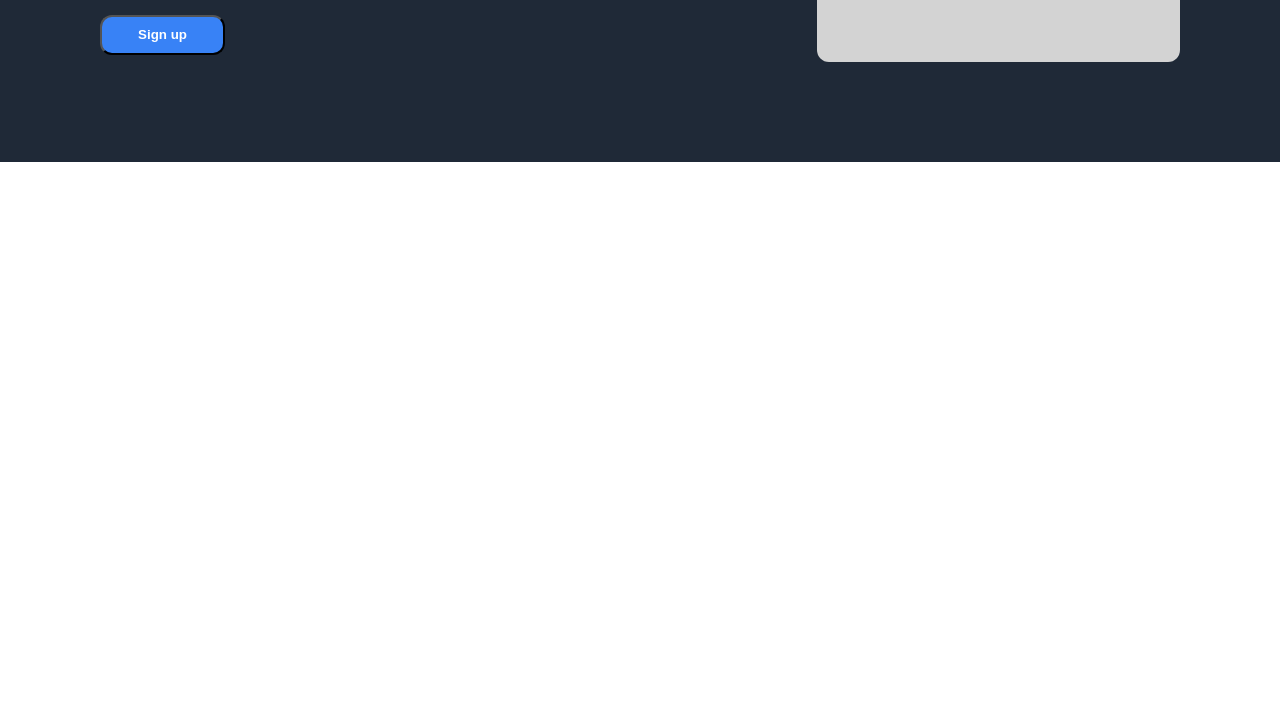
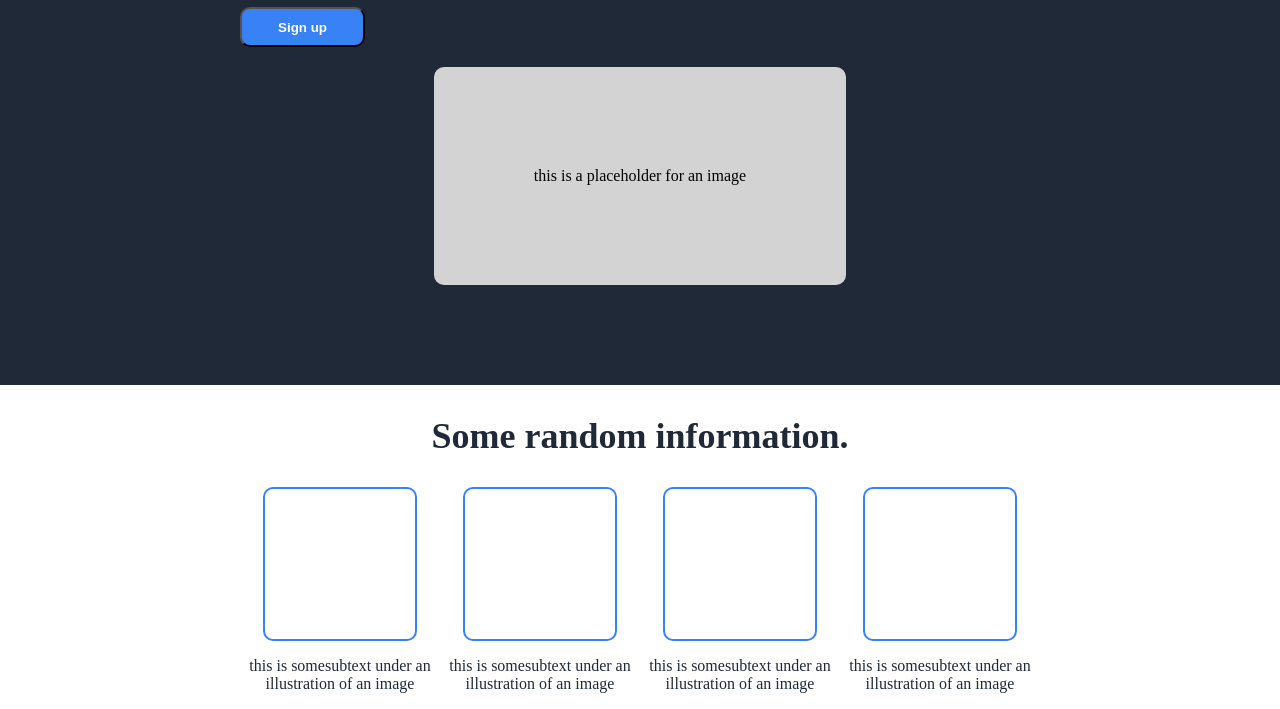
Before and after one commit to RPapagiannis/odin-landing-page, a plain HTML site: page index.html in a window 1280 px wide. Shown: the part 333-1042 px from the top of the page. Before the commit the page ends 800 px from the top, so only its background shows below. Drawn offline with Linux system fonts and the light colour scheme.

Commit message:
Add info section and style

```diff
--- a/index.html
+++ b/index.html
@@ -24,11 +24,29 @@
             <button type="button" class="sign-up">Sign up</button>
         </div>
         <div class="hero-right">
-            <img class="placeholder" src="" alt="this is placeholder for an image">
+            <div class="placeholder">this is a placeholder for an image</div>
         </div>
     </div>
     <div class="info">
-
+        <h2 class="info-header">Some random information.</h2>
+        <div class="card-container">
+            <div class="card">
+                <div class="image-placeholder"></div>
+                <p class="card-subtext">this is somesubtext under an illustration of an image</p>
+            </div>
+            <div class="card">
+                <div class="image-placeholder"></div>
+                <p class="card-subtext">this is somesubtext under an illustration of an image</p>
+            </div>
+            <div class="card">
+                <div class="image-placeholder"></div>
+                <p class="card-subtext">this is somesubtext under an illustration of an image</p>
+            </div>
+            <div class="card">
+                <div class="image-placeholder"></div>
+                <p class="card-subtext">this is somesubtext under an illustration of an image</p>
+            </div>
+        </div>
     </div>
     <div class="quote">
 
--- a/styles.css
+++ b/styles.css
@@ -29,6 +29,7 @@ body {
     display: flex;
     justify-content: center;
     align-items: center;
+    flex-wrap: wrap;
     gap: 20px;
     padding: 100px;
 }
@@ -53,7 +54,7 @@ body {
 .placeholder {
     background-color: lightgray;
     box-sizing: border-box;
-    border-radius: 12px;
+    border-radius: 10px;
     padding: 100px;
 }
 
@@ -63,5 +64,35 @@ body {
     font-weight: bold;
     width: 125px;
     height: 40px;
-    border-radius: 12px;
+    border-radius: 10px;
 }
+
+.info-header {
+    text-align: center;
+    font-size: 36px;
+    font-weight: bolder;
+    color: #1F2937;
+}
+
+.image-placeholder {
+    width: 150px;
+    height: 150px;
+    border: 2px solid #3882F6;
+    border-radius: 10px;
+}
+
+.card-container {
+    display: flex;
+    flex-wrap: wrap;
+    justify-content: center;
+    align-items: center;
+}
+
+.card {
+    flex-basis: 200px;
+    display: flex;
+    flex-direction: column;
+    align-items: center;
+    text-align: center;
+    color: #1F2937;
+}
```
